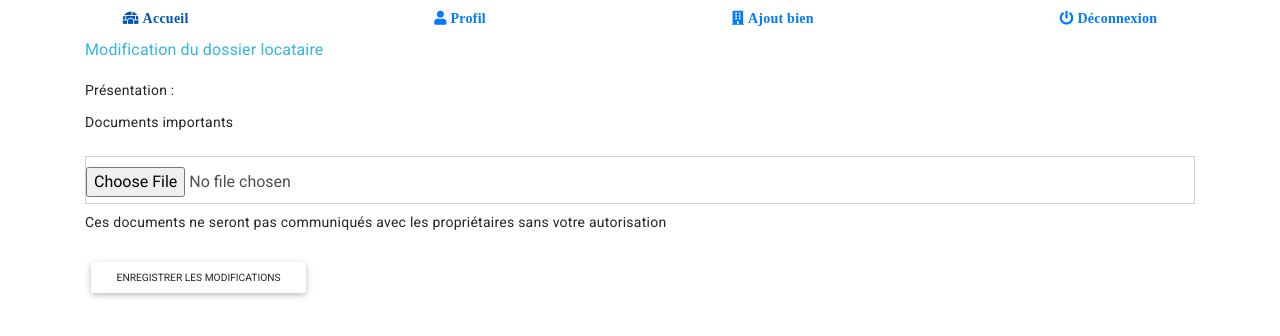
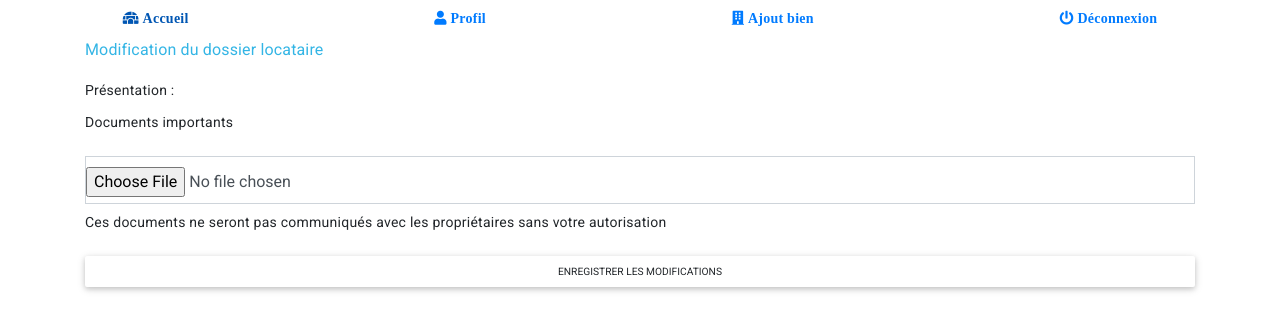
Before and after one commit to morganekervaon/ToitPlusMoiFront, an Angular app in the folder toitplusmoifront/: page /modifdossier in a window 1280 px wide. Shown: the top 336 px of the page. Built offline with nearby package versions, Linux system fonts and the light colour scheme; no server answers; sample sign-in values are in the browser's storage.

Commit message:
modif good

```diff
--- a/toitplusmoifront/src/app/modificationdossier/modificationdossier.component.html
+++ b/toitplusmoifront/src/app/modificationdossier/modificationdossier.component.html
@@ -11,6 +11,6 @@
             <input type="file" name="adresse_pdf" ngModel class="form-control">
             <p class="input-subtitle">Ces documents ne seront pas communiqués avec les propriétaires sans votre autorisation</p>
         </div>
-        <button class="btn btn-sm">Enregistrer les modifications</button>
+        <button class="btn btn-sm btn-block btn-sm">Enregistrer les modifications</button>
     </form>
 </div>
--- a/toitplusmoifront/src/app/modificationdossier/modificationdossier.component.ts
+++ b/toitplusmoifront/src/app/modificationdossier/modificationdossier.component.ts
@@ -17,14 +17,14 @@ export class ModificationdossierComponent implements OnInit {
     this.http.get('http://localhost:8183/dossier/user/' + this.userConnect.id).subscribe({
       next: (data) => {
         this.doss=data;
+        console.log('id est', this.doss);
       },
       error: (err) => {console.log(err);}
     })
   }
 
   modifDossier(doss: any) {
-    doss.locataire= this.userConnect;
-    this.http.put('http://localhost:8183/dossier/' + this.doss.id, doss).subscribe({
+    this.http.put('http://localhost:8183/dossier/' + this.doss.id_dossier, doss).subscribe({
       next: (data) => {
         console.log(data);
         this.route.navigateByUrl('profil')
--- a/toitplusmoifront/src/app/profil/profil.component.html
+++ b/toitplusmoifront/src/app/profil/profil.component.html
@@ -18,7 +18,7 @@
                   <h5 class="card-title">Filtres de critères</h5>
                   <p class="card-text">Tenez à jour vos critères de logement pour s'assurer d'avoir les bonnes annonces recommandées.</p>
                   <a routerLink="../filtre" class="card-link">Voir ses critères</a>
-                  <a routerLink="../filtre" class="card-link">Modifier ses critères</a>
+                  <a routerLink="../filtreModif" class="card-link">Modifier ses critères</a>
                 </div>
               </div>
         </div>
```
